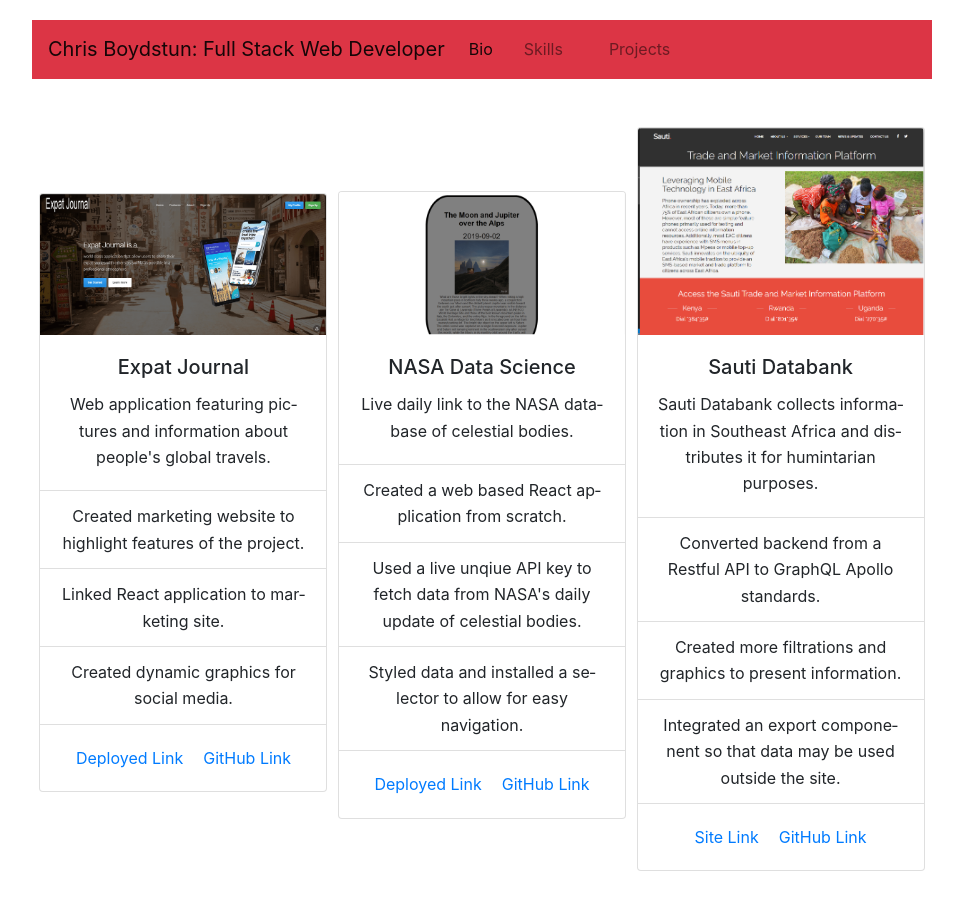
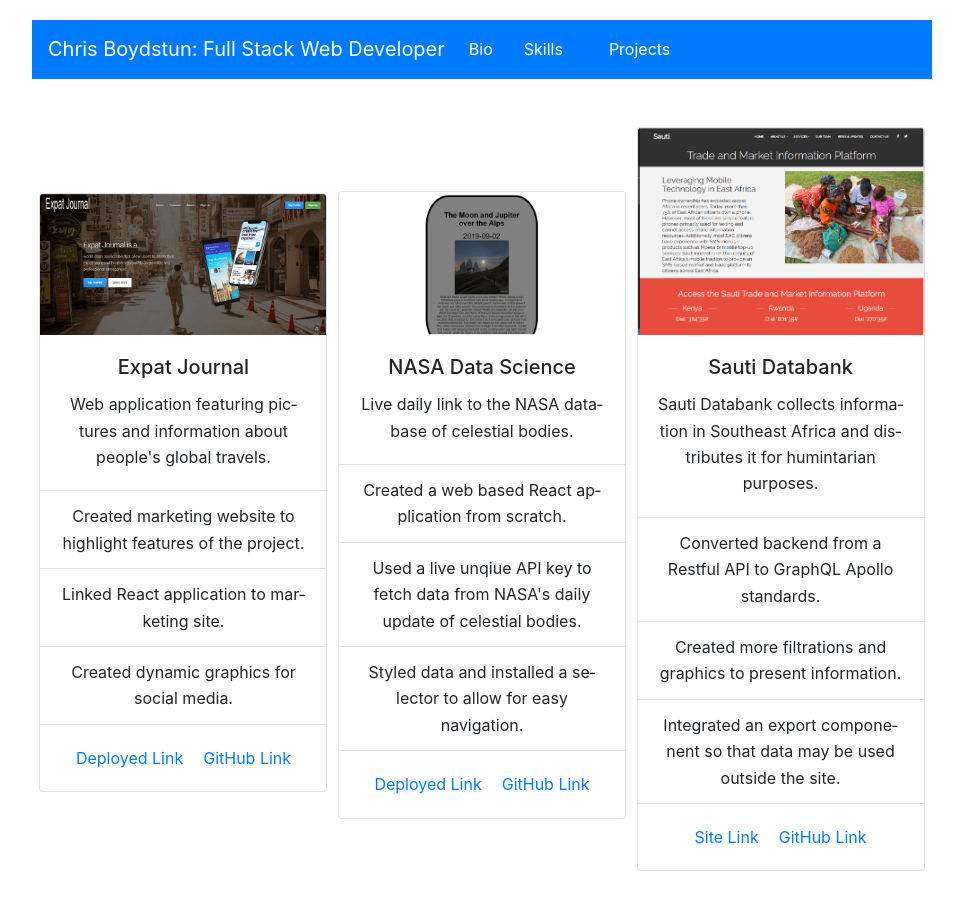
Before and after one commit to cboydstun/react-portfolio, a React (Create React App) app: page /Projects in a window 1280 px wide. Shown: the whole page, without its empty margins (158-1121 px from the left). Built offline with nearby package versions, Linux system fonts and the light colour scheme.

Commit message:
fixed colors and mobile queries
no longer DANGER

```diff
--- a/src/components/Header/Header.css
+++ b/src/components/Header/Header.css
@@ -1,6 +1,16 @@
+#headerTitle {
+    color: white;
+}
+
+#navItems {
+    color: white;
+}
+
 @media screen and (max-width: 800px) {
     #headerTitle{
         font-size:0.75rem;
-
+    }
+    #navItems {
+        font-size:0.75rem;
     }
 }
--- a/src/components/Header/Header.js
+++ b/src/components/Header/Header.js
@@ -6,11 +6,12 @@
 function Header() {
 
     var linkStyle = {
-        display:"flex-block"
+        display:"flex-block",
+        color: "white"
     };
 
     return (
-        <nav class="navbar navbar-expand-lg navbar-light bg-danger">
+        <nav class="navbar navbar-expand-lg navbar-light bg-primary">
             <a class="navbar-brand" id="headerTitle" href="/">Chris Boydstun: Full Stack Web Developer</a>
             <button class="navbar-toggler" type="button" data-toggle="collapse" data-target="#navbarSupportedContent" aria-controls="navbarSupportedContent" aria-expanded="false" aria-label="Toggle navigation">
                 <span class="navbar-toggler-icon"></span>
@@ -19,13 +20,13 @@
             <div class="collapse navbar-collapse" id="navbarSupportedContent">
                 <ul class="navbar-nav mr-auto">
                     <li class="nav-item active">
-                        <a class="nav-link" href="/">Bio <span class="sr-only">(current)</span></a>
+                        <a class="nav-link" id="navItems" href="/">Bio <span class="sr-only">(current)</span></a>
                     </li>
-                    <li class="nav-item col text-center" style={linkStyle}>
-                        <a class="nav-link col text-center" href="/Skills">Skills</a>
+                    <li class="nav-item col text-center">
+                        <a class="nav-link col text-center" id="navItems" href="/Skills">Skills</a>
                     </li>
-                    <li class="nav-item col text-center" style={linkStyle}>
-                        <a class="nav-link col text-center" href="/Projects">Projects</a>
+                    <li class="nav-item col text-center">
+                        <a class="nav-link col text-center" id="navItems" href="/Projects">Projects</a>
                     </li>
                 </ul>
             </div>
--- a/src/pages/Projects/Projects.js
+++ b/src/pages/Projects/Projects.js
@@ -25,7 +25,7 @@
     return (
       <React.Fragment style = {box}>
         <Card style={styles}>
-          <Card.Img variant="top" src={expat} />
+          <Card.Img variant="top" src={expat} href="https://expat-marketing-cb.netlify.com/"/>
           <Card.Body>
             <Card.Title>Expat Journal</Card.Title>
             <Card.Text>
```
